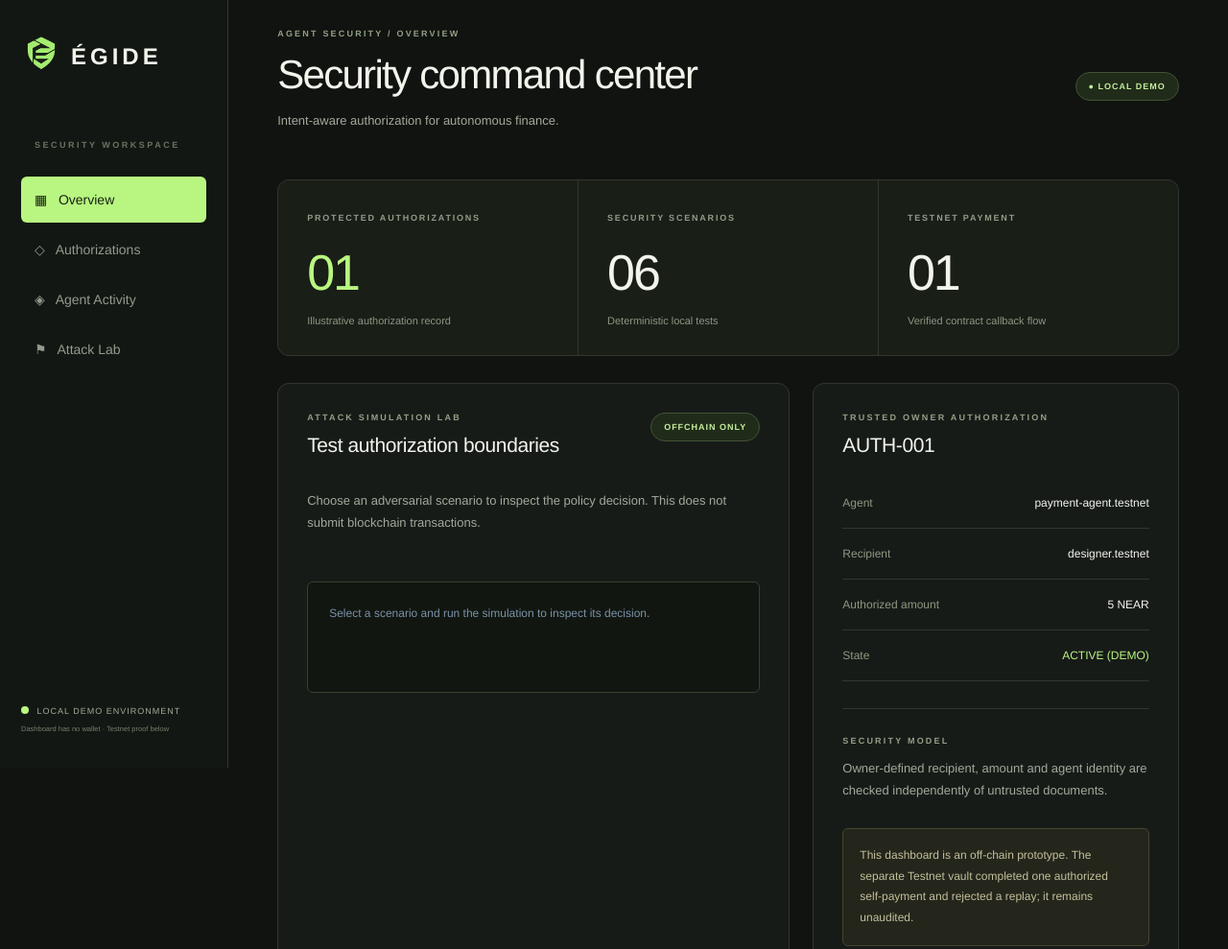
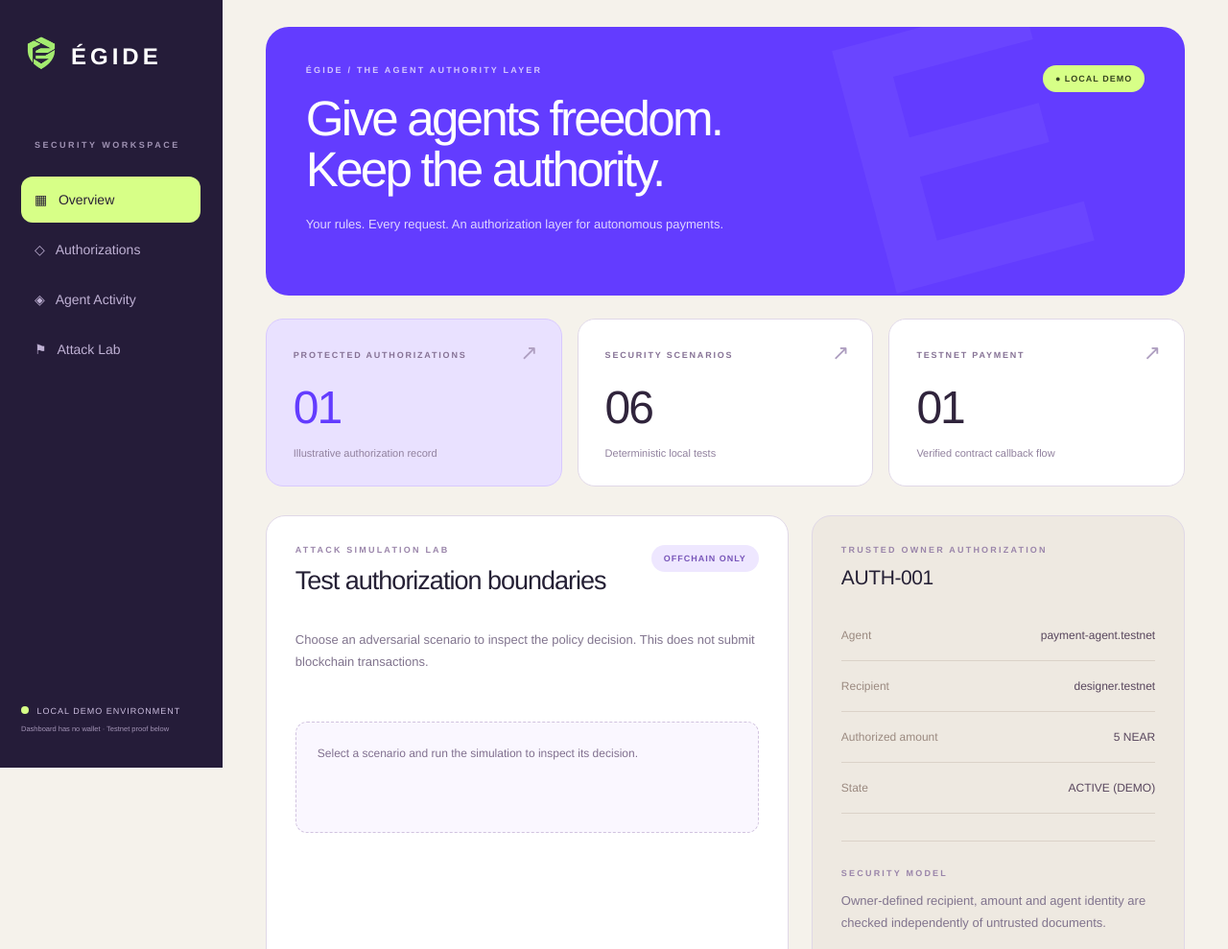
Before and after one commit to gsmart2k/EGIDE, a website: page apps/dashboard/public/index.html in a window 1280 px wide. Shown: the top 989 px of the page at 96% size. Drawn offline with Linux system fonts and the light colour scheme; no server answers.

Commit message:
design: rebrand workspace with ivory and electric violet

```diff
--- a/apps/dashboard/public/app.js
+++ b/apps/dashboard/public/app.js
@@ -1,5 +1,8 @@
 const list=document.querySelector('#scenarios');const result=document.querySelector('#result');
 const crest=document.querySelector('.crest');const logo=document.createElement('img');logo.src='/egide-logo.png';logo.alt='ÉGIDE aegis emblem';logo.width=42;logo.height=42;crest.replaceChildren(logo);
+document.querySelector('header h1').innerHTML='Give agents freedom.<br>Keep the authority.';
+document.querySelector('header p').textContent='Your rules. Every request. An authorization layer for autonomous payments.';
+document.querySelector('header .eyebrow').textContent='ÉGIDE / THE AGENT AUTHORITY LAYER';
 const scenarios=await fetch('/api/scenarios').then(r=>r.json());
 for(const scenario of scenarios){const button=document.createElement('button');button.className='scenario';button.textContent=scenario.label;button.addEventListener('click',async()=>{document.querySelectorAll('.scenario').forEach(el=>el.classList.remove('selected'));button.classList.add('selected');result.className='result muted';result.textContent='Evaluating policy...';try{const response=await fetch(`/api/simulate/${scenario.id}`,{method:'POST'});if(!response.ok)throw Error('Simulation unavailable');const data=await response.json();const {decision}=data;result.className=`result ${decision.allowed?'allowed':'blocked'}`;result.replaceChildren();const title=document.createElement('div');title.className='status';title.textContent=decision.allowed?'✓ AUTHORIZED (SIMULATED)':'✕ BLOCKED (SIMULATED)';const detail=document.createElement('div');detail.textContent=decision.allowed?'All deterministic policy checks passed. No funds were moved.':`Policy violations: ${decision.reasons.join(', ')}`;const foot=document.createElement('small');foot.textContent='Offchain policy evaluation · Not a blockchain transaction';result.append(title,detail,foot)}catch(e){result.textContent=e.message}});list.append(button)}
 const auditBox=document.querySelector('#audit-feed');
--- a/apps/dashboard/public/styles.css
+++ b/apps/dashboard/public/styles.css
@@ -32,3 +32,12 @@ footer{border-color:var(--line);color:#859477;gap:20px;line-height:1.6}button:fo
 @media(min-width:1051px){.workspace-nav{justify-content:flex-end}.workspace-nav:before{content:'ÉGIDE / SECURITY WORKSPACE';margin-right:auto;align-self:center;font-size:9px;letter-spacing:2px;color:#8a977d}}
 @media(max-width:1050px){aside{display:none}main{padding:22px}.grid{grid-template-columns:1fr}.workspace-nav{margin-bottom:28px}h1{font-size:35px}}
 @media(max-width:600px){.cards{grid-template-columns:1fr}.panel{padding:22px}.cards article{padding:22px}.cards strong{font-size:42px}.workspace-nav{gap:0}.workspace-nav .scenario{font-size:11px;padding:9px}.panel-head{flex-wrap:wrap}footer{flex-direction:column}}
+
+/* Authority / ivory, electric violet and acid green */
+:root{color-scheme:light;--ink:#252035;--muted:#81748e;--surface:#fff;--line:#e0d8e7;--accent:#633cff}body{background:#f5f2eb;color:var(--ink);font-family:'Helvetica Neue',Arial,sans-serif}
+aside{background:#251c39;color:#e4daf8;border-color:#251c39;width:232px}aside a{color:#bfb1d4;text-decoration:none;border-radius:12px}aside a.active{background:#d7ff87;color:#292136}aside a:hover{background:#46305f;color:white}.side-label{color:#a093b4}.aside-foot{color:#cbbdde}.aside-foot small{color:#a293b5}.brand{color:#fff}.dot{background:#d7ff87}
+main{padding:28px 3.5vw 40px}.workspace-nav{margin-bottom:28px;padding-bottom:22px}.workspace-nav:before{content:'AUTONOMY, UNDER YOUR CONTROL.';color:#8c7c9c}.workspace-nav .scenario{color:#776787;border-radius:8px}.workspace-nav .scenario:hover{background:#e8dffb;color:#633cff}
+header{background:#633cff;color:white;border-radius:24px;padding:40px 42px;min-height:280px;position:relative;overflow:hidden;align-items:flex-start;margin-bottom:24px}header:after{content:'E';font-size:380px;line-height:1;font-weight:800;position:absolute;right:110px;top:-65px;color:#ffffff0c;transform:rotate(-15deg);pointer-events:none}header>div{position:relative;z-index:1}header h1{font-size:clamp(38px,4vw,62px);line-height:1.03;font-weight:500;letter-spacing:-2.8px;margin:20px 0}header p{color:#dfd5ff;max-width:460px}header .eyebrow{color:#d3c6ff}.badge{background:#d7ff87;color:#34451f;border:0;z-index:1}.chip{background:#eee7ff;color:#7856ba;border:0}
+p{color:#81748e}.eyebrow{color:#9a85aa}.cards{background:transparent;border:0;border-radius:0;gap:16px;overflow:visible;margin-bottom:30px}.cards article{background:white;border:1px solid #e0d8e7;border-radius:18px;padding:26px 28px;position:relative}.cards article:first-child{background:#e9e1ff;border-color:#d8c9ff}.cards article:after{content:'↗';position:absolute;right:24px;top:22px;color:#ae9ec0;font-size:22px}.cards label{color:#867295;font-size:9px}.cards strong{color:#30243c;font-size:48px}.cards article:first-child strong{color:#633cff}.cards small{color:#91819e}.panel{background:white;border-color:#e0d8e7;border-radius:20px;padding:30px}.panel-head h2{font-size:27px;letter-spacing:-1px}.auth{background:#eee9e1}.kv{border-color:#dbd2c8}.kv span{color:#9b8a80}.kv b{color:#58465d}.divider{background:#dbd2c8}
+.scenario{background:#f7f4fc;color:#5c486e;border-color:#e4dbea;border-radius:11px;font-size:12px}.scenario:hover{background:#eee5ff;border-color:#b99de8;color:#633cff}.scenario.selected{background:#633cff;color:white;border-color:#633cff}.result{background:#faf7ff;color:#81708f;border:1px dashed #d1c3df;border-radius:12px}.result.allowed{background:#eff8e5;border:1px solid #bed59e}.result.blocked{background:#fff0ec;border:1px solid #e2b3a4}.allowed .status,.green{color:#51782c}.blocked .status,.warning{color:#af4932}.notice{background:#e5ddee;color:#83708d;border:0;border-radius:12px}.testnet-proof{color:#633cff}.audit-row{border-color:#e0d8e7;color:#8c7a98}.audit-row h2{color:#403047}.permission-form label{color:#887095}.permission-form input{background:#faf7ff;border-color:#d9cce6;color:#35253f;border-radius:10px}.audit-row .permission-form{background:#f5f0fd;border-color:#e7dcf4;border-radius:16px}.run{background:#633cff;color:white;border-radius:10px}.run:hover{background:#4f29de}pre{background:#f4eefb;color:#795c95;border-radius:12px}summary{color:#633cff}footer{color:#a28caf;border-color:#e0d8e7}
+@media(max-width:760px){header{padding:26px;min-height:240px}header h1{font-size:39px;letter-spacing:-1.7px}.badge{position:absolute;right:20px;top:20px;font-size:7px}header .eyebrow{padding-top:25px}main{padding:16px}.workspace-nav:before{display:none}.cards article:after{display:none}.panel{padding:22px}}
```
